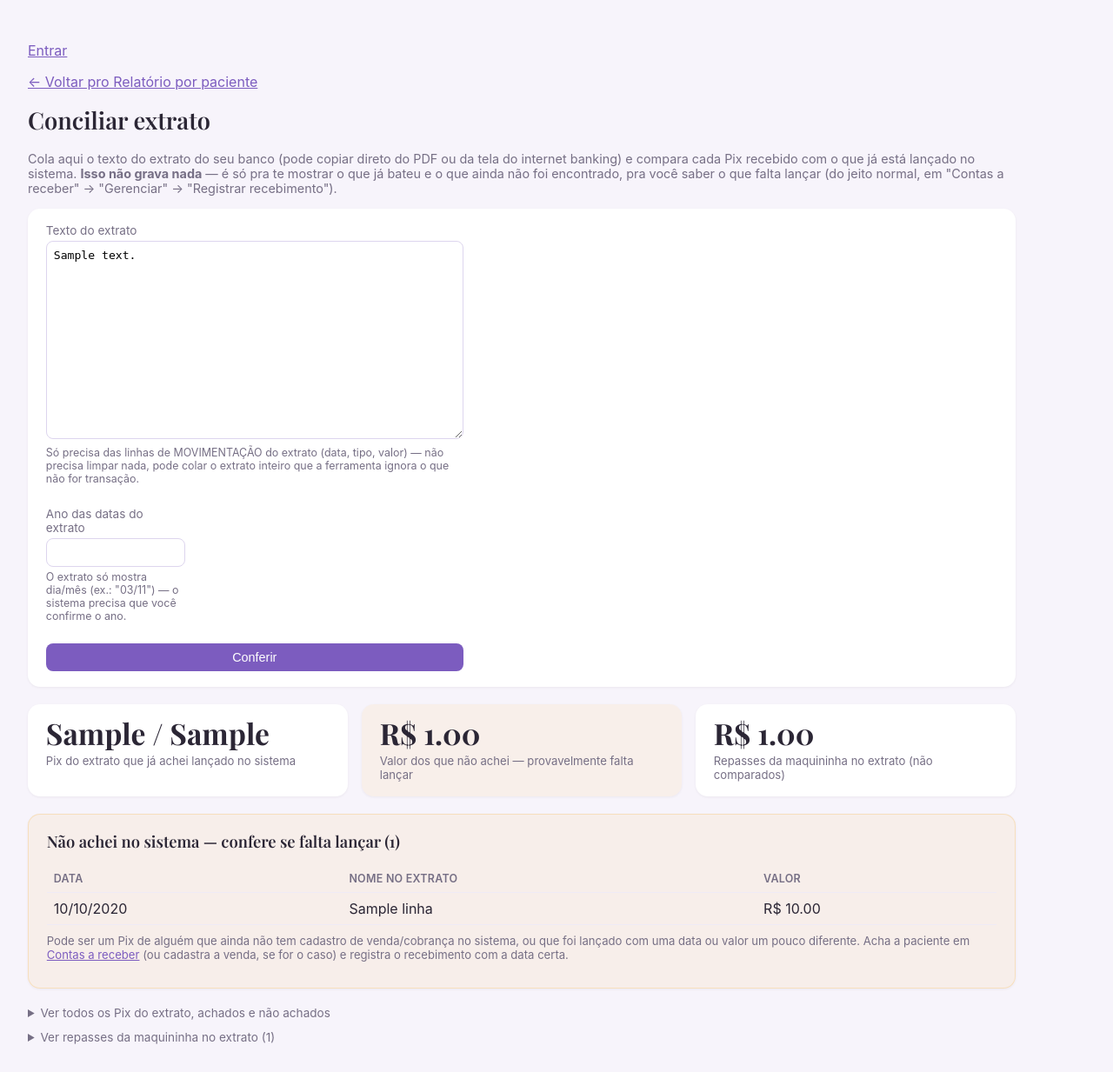
After one commit to clauribeyro-crypto/central-sistemamelanogenico, a Django app: template templates/financeiro/conciliar_extrato.html in a window 1280 px wide. The commit adds this page. Shown: the whole page at 87% size. Run offline with Django 5.2, Linux system fonts and the light colour scheme; the template is opened without the code that fills it: most values are stand-ins (such as "Sample title", 1, 10 or a date in 2020).

Commit message:
Adiciona "Conciliar extrato", ferramenta de conferência sem gravar nada
Pra achar lançamento faltando (tipo o do Edson, pago no mês mas sem
registro ainda), faltava um jeito de comparar o extrato do banco direto
com o sistema, sem precisar digitar cada linha numa planilha à parte.

- Nova tela Financeiro → "Conciliar extrato": cola o texto do extrato
  (copiado de um PDF ou da tela do banco) e confere cada Pix recebido
  contra os Recebimentos já lançados — mostra quem já bate e quem não
  achou (provável lançamento faltando), sem gravar nada no sistema
- Repasse de maquininha é só listado à parte (não dá pra casar
  automaticamente, a data do repasse não é a da venda)
- Novo parser `extrair_creditos_colados` em importador_extrato.py,
  reconhecendo o formato "DD/MM TIPO VALOR,00C" + linha de detalhe com o
  nome de quem pagou

Co-Authored-By: Claude Sonnet 5 <noreply@anthropic.com>
Claude-Session: https://claude.ai/code/session_01HJsDAzoLzDQRNraZT4zxDk

```diff
--- a/financeiro/urls.py
+++ b/financeiro/urls.py
@@ -13,6 +13,7 @@ urlpatterns = [
     path("lancamentos/novo/", views.lancamento_criar, name="lancamento_criar"),
     path("extrato/importar/", views.extrato_importar, name="extrato_importar"),
     path("extrato/importar/revisar/", views.extrato_importar_revisar, name="extrato_importar_revisar"),
+    path("extrato/conciliar/", views.conciliar_extrato, name="conciliar_extrato"),
     path("lancamentos/<int:pk>/editar/", views.lancamento_editar, name="lancamento_editar"),
     path("lancamentos/<int:pk>/excluir/", views.lancamento_excluir, name="lancamento_excluir"),
     path("bancos/novo/", views.banco_criar, name="banco_criar"),
--- /dev/null
+++ b/templates/financeiro/conciliar_extrato.html
@@ -0,0 +1,126 @@
+{% extends "base.html" %}
+{% block title %}Conciliar extrato · Sistema da Clínica{% endblock %}
+{% block content %}
+    <p><a href="{% url 'financeiro:relatorio' %}">← Voltar pro Relatório por paciente</a></p>
+    <h1>Conciliar extrato</h1>
+    <p style="color:var(--text-muted); font-size:.9rem;">
+        Cola aqui o texto do extrato do seu banco (pode copiar direto do PDF ou da tela do internet banking) e
+        compara cada Pix recebido com o que já está lançado no sistema. <strong>Isso não grava nada</strong> — é
+        só pra te mostrar o que já bateu e o que ainda não foi encontrado, pra você saber o que falta lançar
+        (do jeito normal, em "Contas a receber" → "Gerenciar" → "Registrar recebimento").
+    </p>
+
+    <div class="card">
+        <form method="post" class="acao">
+            {% csrf_token %}
+            <div>
+                <label for="texto-extrato">Texto do extrato</label>
+                <textarea id="texto-extrato" name="texto" rows="14" style="width:100%; font-family:monospace; font-size:.82rem;" placeholder="Cole aqui o texto do extrato, por exemplo:&#10;03/11 PIX RECEB.OUTRA IF 100,00C&#10;Recebimento Pix&#10;JULIANA SILVA DIAS MENDONCA&#10;...">{{ texto }}</textarea>
+                <p style="font-size:.78rem; color:var(--text-muted); margin-top:.25rem;">
+                    Só precisa das linhas de MOVIMENTAÇÃO do extrato (data, tipo, valor) — não precisa limpar nada,
+                    pode colar o extrato inteiro que a ferramenta ignora o que não for transação.
+                </p>
+            </div>
+            <div style="max-width:160px;">
+                <label for="ano-extrato">Ano das datas do extrato</label>
+                <input type="number" id="ano-extrato" name="ano" value="{{ ano }}" min="2020" max="2100" required>
+                <p style="font-size:.78rem; color:var(--text-muted); margin-top:.25rem;">
+                    O extrato só mostra dia/mês (ex.: "03/11") — o sistema precisa que você confirme o ano.
+                </p>
+            </div>
+            <button class="btn" type="submit">Conferir</button>
+        </form>
+    </div>
+
+    {% if resultado %}
+        <div class="grid">
+            <div class="card stat">
+                <div class="num">{{ resultado.qtd_achados }} / {{ resultado.qtd_pix }}</div>
+                <div class="rotulo">Pix do extrato que já achei lançado no sistema</div>
+            </div>
+            <div class="card stat" style="background:#f59e0b11;">
+                <div class="num">R$ {{ resultado.total_nao_achado|floatformat:2 }}</div>
+                <div class="rotulo">Valor dos que não achei — provavelmente falta lançar</div>
+            </div>
+            <div class="card stat">
+                <div class="num">R$ {{ resultado.total_maquininha|floatformat:2 }}</div>
+                <div class="rotulo">Repasses da maquininha no extrato (não comparados)</div>
+            </div>
+        </div>
+
+        {% if resultado.nao_achados %}
+            <div class="card" style="background:#f59e0b11; border:1px solid #f59e0b33;">
+                <h2 style="margin-top:0;">Não achei no sistema — confere se falta lançar ({{ resultado.nao_achados|length }})</h2>
+                <table>
+                    <thead><tr><th>Data</th><th>Nome no extrato</th><th>Valor</th></tr></thead>
+                    <tbody>
+                    {% for linha in resultado.nao_achados %}
+                        <tr>
+                            <td>{{ linha.data|date:"d/m/Y" }}</td>
+                            <td>{{ linha.nome|default:"—" }}</td>
+                            <td>R$ {{ linha.valor|floatformat:2 }}</td>
+                        </tr>
+                    {% endfor %}
+                    </tbody>
+                </table>
+                <p style="font-size:.82rem; color:var(--text-muted); margin-top:.6rem;">
+                    Pode ser um Pix de alguém que ainda não tem cadastro de venda/cobrança no sistema, ou que foi
+                    lançado com uma data ou valor um pouco diferente. Acha a paciente em
+                    <a href="{% url 'financeiro:painel' %}?aba=a_receber">Contas a receber</a> (ou cadastra a
+                    venda, se for o caso) e registra o recebimento com a data certa.
+                </p>
+            </div>
+        {% else %}
+            <div class="card" style="background:#2f8f5b11; border:1px solid #2f8f5b33;">
+                <p style="margin:0;">Todos os Pix diretos desse extrato já foram encontrados no sistema. 🎉</p>
+            </div>
+        {% endif %}
+
+        <details style="margin-top:.75rem;">
+            <summary style="cursor:pointer; font-size:.85rem; color:var(--text-muted);">
+                Ver todos os Pix do extrato, achados e não achados
+            </summary>
+            <table style="margin-top:.5rem;">
+                <thead><tr><th>Data</th><th>Nome no extrato</th><th>Valor</th><th>Situação</th></tr></thead>
+                <tbody>
+                {% for linha in resultado.linhas_pix %}
+                    <tr>
+                        <td>{{ linha.data|date:"d/m/Y" }}</td>
+                        <td>{{ linha.nome|default:"—" }}</td>
+                        <td>R$ {{ linha.valor|floatformat:2 }}</td>
+                        <td>
+                            {% if linha.recebimento %}
+                                <span class="badge">Achei — {{ linha.recebimento.pagamento.paciente }} ({{ linha.recebimento.data|date:"d/m" }})</span>
+                            {% else %}
+                                <span class="badge badge-atrasado">Não achei</span>
+                            {% endif %}
+                        </td>
+                    </tr>
+                {% endfor %}
+                </tbody>
+            </table>
+        </details>
+
+        {% if resultado.maquininha %}
+            <details style="margin-top:.75rem;">
+                <summary style="cursor:pointer; font-size:.85rem; color:var(--text-muted);">
+                    Ver repasses da maquininha no extrato ({{ resultado.maquininha|length }})
+                </summary>
+                <p style="font-size:.78rem; color:var(--text-muted); margin:.4rem 0;">
+                    Esses não são comparados automaticamente — a data do repasse não é a data da venda no
+                    cartão, então não dá pra casar um por um aqui. Use
+                    <a href="{% url 'financeiro:conferir_cartao' %}">Conferir/corrigir parcelas no cartão ›</a>
+                    pra essa conferência.
+                </p>
+                <table style="margin-top:.5rem;">
+                    <thead><tr><th>Data</th><th>Valor</th></tr></thead>
+                    <tbody>
+                    {% for c in resultado.maquininha %}
+                        <tr><td>{{ c.data|date:"d/m/Y" }}</td><td>R$ {{ c.valor|floatformat:2 }}</td></tr>
+                    {% endfor %}
+                    </tbody>
+                </table>
+            </details>
+        {% endif %}
+    {% endif %}
+{% endblock %}
--- a/templates/financeiro/painel.html
+++ b/templates/financeiro/painel.html
@@ -10,6 +10,7 @@
         <a class="{% if aba == 'a_receber' %}ativo{% endif %}" href="?aba=a_receber">Contas a receber</a>
         <a href="{% url 'financeiro:relatorio' %}">Relatório por paciente ›</a>
         <a href="{% url 'financeiro:relatorio_fechamentos' %}">Tratamentos fechados e consultas ›</a>
+        <a href="{% url 'financeiro:conciliar_extrato' %}">Conciliar extrato ›</a>
     </div>
 
     {% if aba == "lancamentos" %}
```
Also changed, not shown: financeiro/importador_extrato.py (+55 -0 lines), financeiro/views.py (+78 -1 lines).
